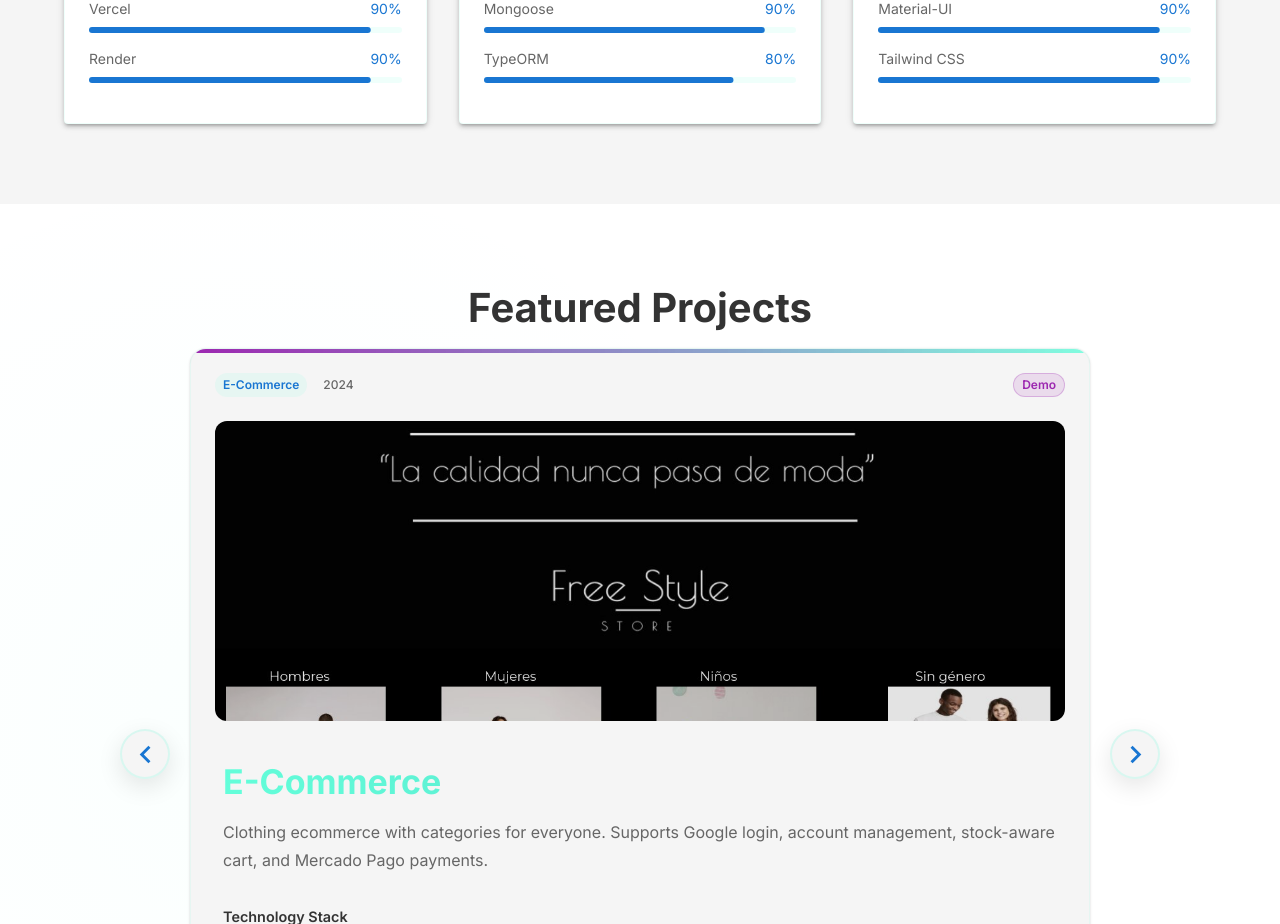
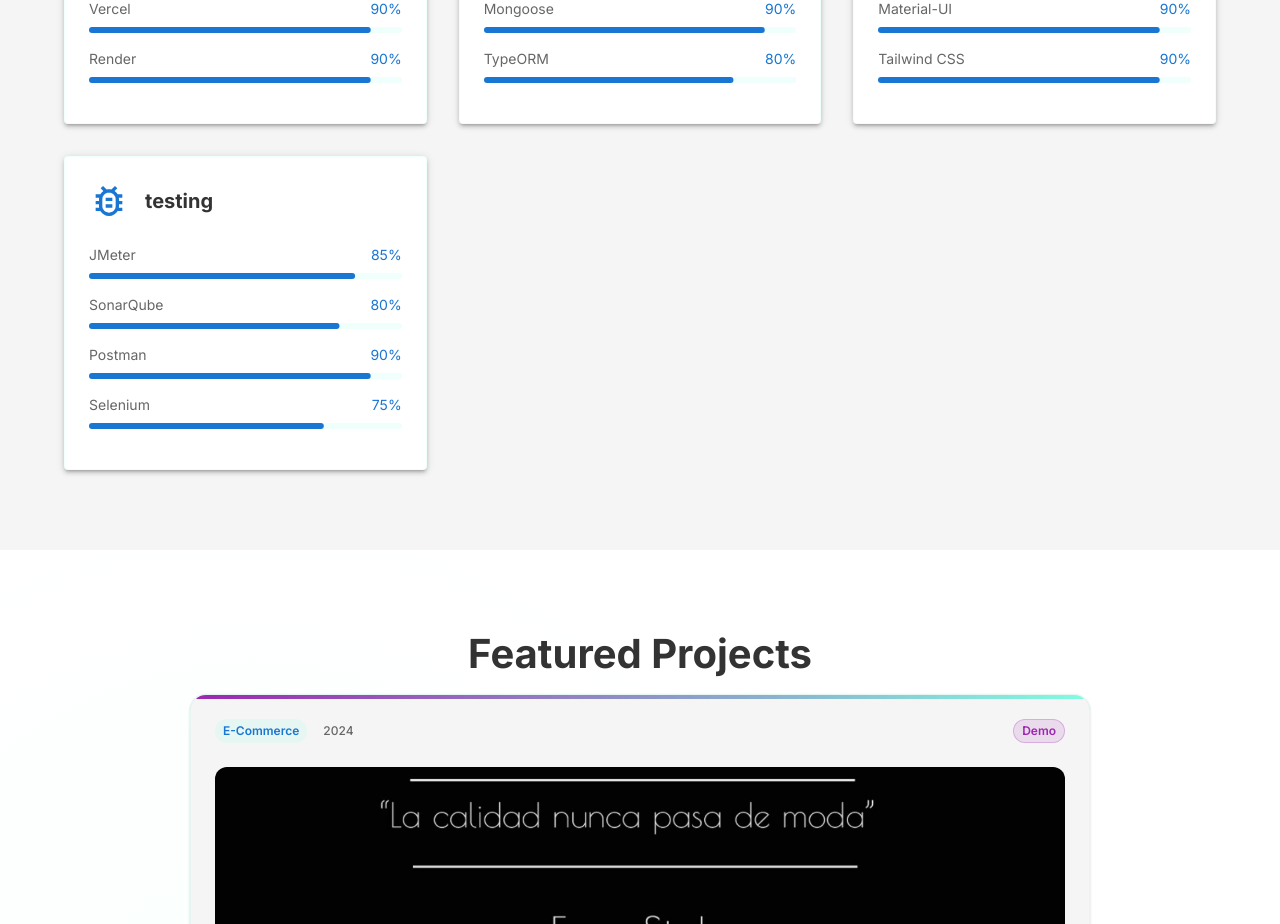
Before and after one commit to JerlibGnzlz/porfolio-nuevo, a Next.js app: page / in a window 1280 px wide. Shown: the part 2520-3444 px from the top of the page. Built offline with nearby package versions, Linux system fonts and the light colour scheme.

Commit message:
subiendo porfolio31

```diff
--- a/src/app/components/Skills.tsx
+++ b/src/app/components/Skills.tsx
@@ -1,7 +1,7 @@
 "use client"
 import { Box, Typography, Container, Grid, Paper, LinearProgress, Fade } from "@mui/material"
 import { useInView } from "react-intersection-observer"
-import { Code, Web, Storage, CloudQueue, DeviceHub, BrushOutlined } from "@mui/icons-material"
+import { Code, Web, Storage, CloudQueue, DeviceHub, BrushOutlined, BugReportOutlined } from "@mui/icons-material"
 import { useEffect, useState } from "react"
 import { useLanguage } from "../contexts/LanguageContext"
 
@@ -88,6 +88,17 @@ const Skills = () => {
                 { name: "Tailwind CSS", level: 90 },
             ],
         },
+        {
+            title: t("testing"), // o "QA" según tu traducción
+            icon: <BugReportOutlined sx={{ fontSize: 40, color: "primary.main" }} />,
+            skills: [
+                { name: "JMeter", level: 85 },
+                { name: "SonarQube", level: 80 },
+                { name: "Postman", level: 90 },
+                { name: "Selenium", level: 75 },
+            ],
+        }
+
     ]
 
     return (
```
